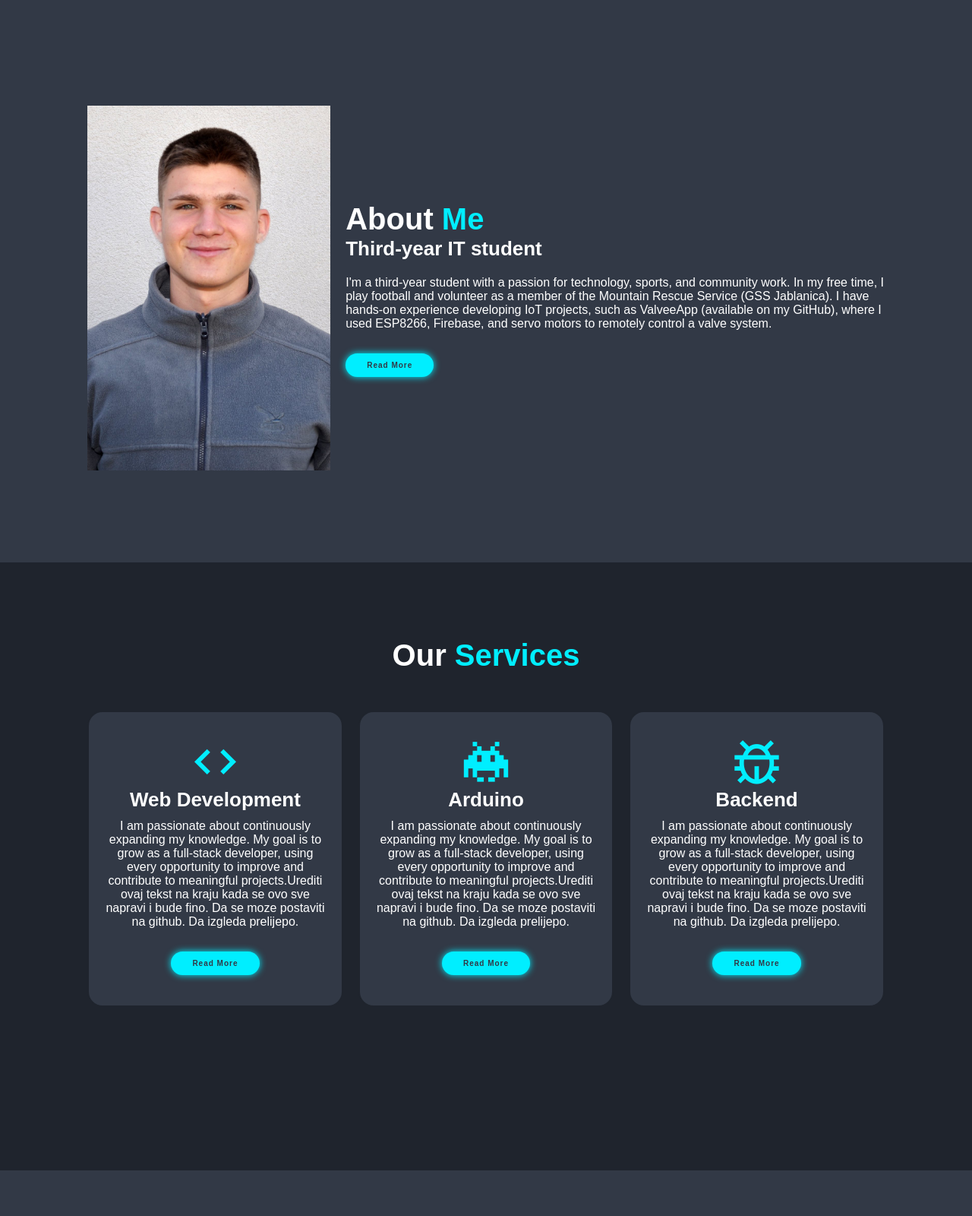
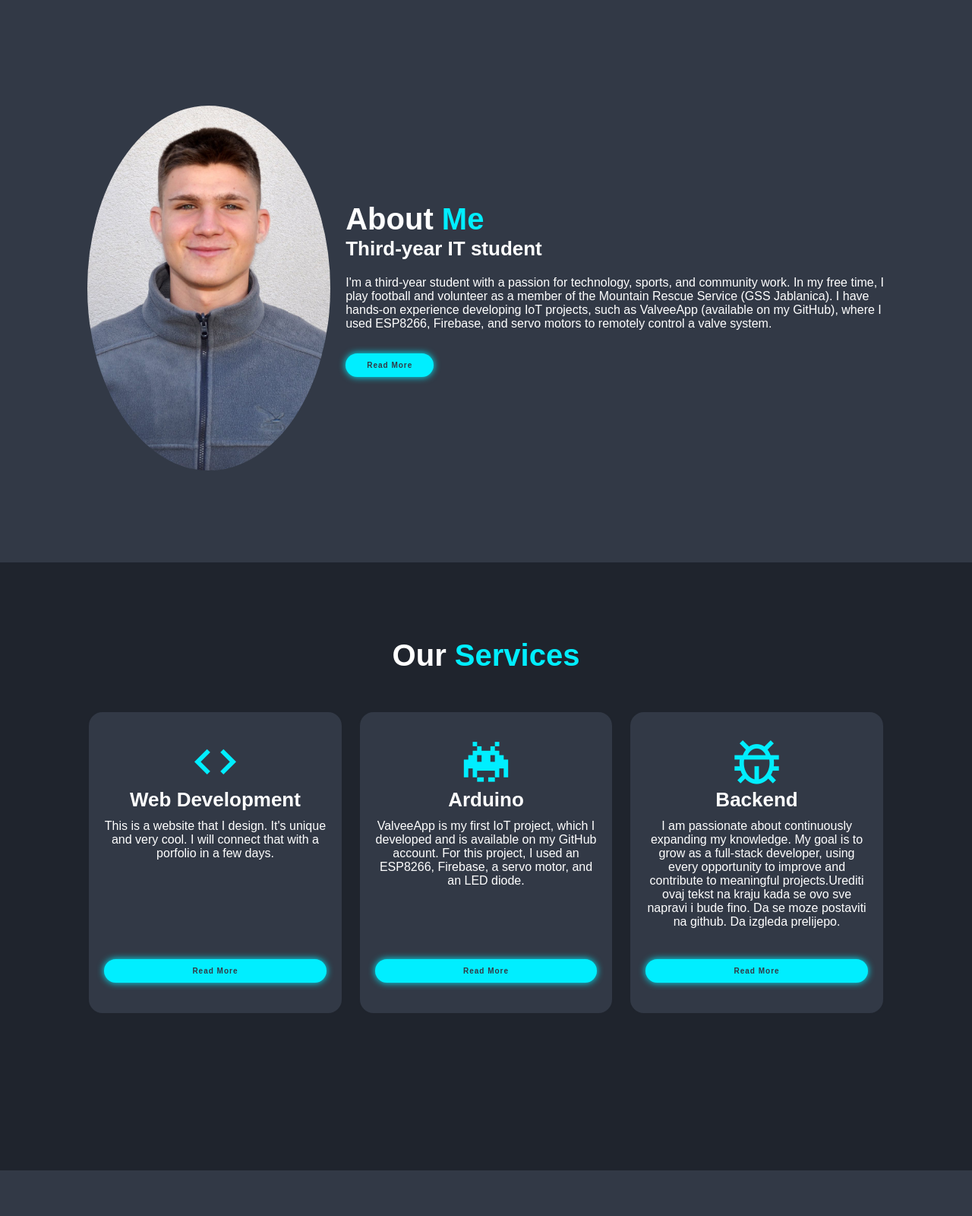
Before and after one commit to AdiJusic22/portfolio-web, a plain HTML site: page index.html in a window 1280 px wide. Shown: the part 860-2460 px from the top of the page at 76% size. Drawn offline with nearby package versions, Linux system fonts and the light colour scheme; a script that the page names is missing; a web font is replaced by a local one.

Commit message:
Updating files

```diff
--- a/index.html
+++ b/index.html
@@ -78,20 +78,16 @@
             <div class="services-box">
                 <i class='bx bx-code' ></i>
                 <h3>Web Development</h3>
-                <p>I am passionate about continuously expanding my knowledge.
-                    My goal is to grow as a full-stack developer, using every opportunity to
-                    improve and contribute to meaningful projects.Urediti ovaj tekst na kraju kada se ovo sve napravi
-                i bude fino. Da se moze postaviti na github. Da izgleda prelijepo.</p>
+                <p>This is a website that I design. It's unique and very cool. I will connect that with a porfolio in a few days.</p>
                 <a href="#" class="btn">Read More</a>
             </div>
 
             <div class="services-box">
                 <i class='bx bxs-invader'></i>
                 <h3>Arduino</h3>
-                <p>I am passionate about continuously expanding my knowledge.
-                    My goal is to grow as a full-stack developer, using every opportunity to
-                    improve and contribute to meaningful projects.Urediti ovaj tekst na kraju kada se ovo sve napravi
-                i bude fino. Da se moze postaviti na github. Da izgleda prelijepo.</p>
+                <p>ValveeApp is my first IoT project, which I developed and is available on my GitHub account.
+                     For this project, I used an ESP8266, Firebase, a servo motor, and an LED diode.
+                     </p>
                 <a href="#" class="btn">Read More</a>
             </div>
 
@@ -117,8 +113,7 @@
                 <div class="portfolio-layer">
                     <h4>Video editing</h4>
                     <p>
-                        Tekst neki ide ovjde koji opise ovu stvar to cemo na kraju dodavati.
-
+                       I work on some videos in CapCut. Video editing is so cool and i like it.
                     </p>
                     <a href="#"><i class='bx bx-link-external' ></i></a>
                 </div>
@@ -129,7 +124,7 @@
                 <div class="portfolio-layer">
                     <h4>Backend</h4>
                     <p>
-                        Tekst neki ide ovjde koji opise ovu stvar to cemo na kraju dodavati.
+                        C++/C# projects that I work on it are available on my GitHub account link bellow.
                     </p>
                     <a href="#"><i class='bx bx-link-external' ></i></a>
                 </div>
@@ -138,9 +133,9 @@
             <div class="portfolio-box">
                 <img src="Images/codee.jpg" alt="">
                 <div class="portfolio-layer">
-                    <h4>Web Desing</h4>
+                    <h4>Arduino</h4>
                     <p>
-                        Tekst neki ide ovjde koji opise ovu stvar to cemo na kraju dodavati.
+                        ValveeApp is my first IoT project, which I developed and is available on my GitHub account.
 
                     </p>
                     <a href="#"><i class='bx bx-link-external' ></i></a>
@@ -152,7 +147,7 @@
                 <div class="portfolio-layer">
                     <h4>QA</h4>
                     <p>
-                        Tekst neki ide ovjde koji opise ovu stvar to cemo na kraju dodavati.
+                        QA (Quality Assurance) is the process of ensuring the quality of a product or service.
 
                     </p>
                     <a href="#"><i class='bx bx-link-external' ></i></a>
@@ -164,7 +159,7 @@
                 <div class="portfolio-layer">
                     <h4>Web Desing</h4>
                     <p>
-                        Tekst neki ide ovjde koji opise ovu stvar to cemo na kraju dodavati.
+                        This is a website that I design. It's unique and very cool. I will connect that with a porfolio in a few days.
 
                     </p>
                     <a href="#"><i class='bx bx-link-external' ></i></a>
@@ -176,7 +171,7 @@
                 <div class="portfolio-layer">
                     <h4>Datebase</h4>
                     <p>
-                        Tekst neki ide ovjde koji opise ovu stvar to cemo na kraju dodavati.
+                        Datebase that I learn on university is on my GitHub profile link bellow.
 
                     </p>
                     <a href="#"><i class='bx bx-link-external' ></i></a>
--- a/script.js
+++ b/script.js
@@ -72,3 +72,6 @@ const socialLinks = document.querySelectorAll('.social-media a');
 socialLinks.forEach(link =>{
     link.setAttribute('target', '_blank');
 });
+
+/*need some functions with that buttuns */
+/*comming soon */
--- a/style.css
+++ b/style.css
@@ -84,6 +84,8 @@ h2{
 
 .home-img img{
     width: 25vw;
+    border-radius: 50%;
+    object-fit: cover;
    animation: floatImage 4s ease-in-out infinite;
 }
 
@@ -169,6 +171,8 @@ span{
 
 .about-img img{
     width: 25vw;
+    width: 25vw;
+    border-radius: 50%;
 }
 
 .heading{
@@ -193,28 +197,36 @@ span{
 .services h2{
     margin-bottom: 5rem;
 }
+
+
 .services-container{
     display: flex;
     justify-content: center;
     align-items: center;
     flex-wrap: wrap;
-    gap:2rem;
+    gap: 2rem;
 }
 
 .services-container .services-box{
-    flex: 1  1 30rem;
+    flex: 1 1 30rem;
     background: var(--second-bg-color);
-    padding:  3rem 2rem 4rem;
+    padding: 3rem 2rem 4rem;
     border-radius: 2rem;
     text-align: center;
     border: .2rem solid var(--bg-color);
     transition: .5s ease;
+    width: 400px;
+    height: 400px;
+    display: flex;
+    flex-direction: column;
+    justify-content: space-between;
 }
 
-.services-container .services-box:hover{
+.services-box:hover{
     border-color: var(--main-color);
-    transform:  scale(1.02);
+    transform: scale(1.02);
 }
+
 .services-box i {
     font-size: 7rem;
     color: var(--main-color);
@@ -224,10 +236,12 @@ span{
     font-size: 2.6rem;
 }
 
-.services-box p{
+.services-box p {
     font-size: 1.6rem;
     margin: 1rem 0 3rem;
+    flex-grow: 1;
 }
+
 
 .portfolio{
     background-color: var(--second-bg-color);
@@ -373,6 +387,7 @@ span{
     transition: .5s ease;
 }
 
+
 .footer-iconTop a:hover{
     box-shadow: 0 0 1rem var(--main-color);
 }
```
